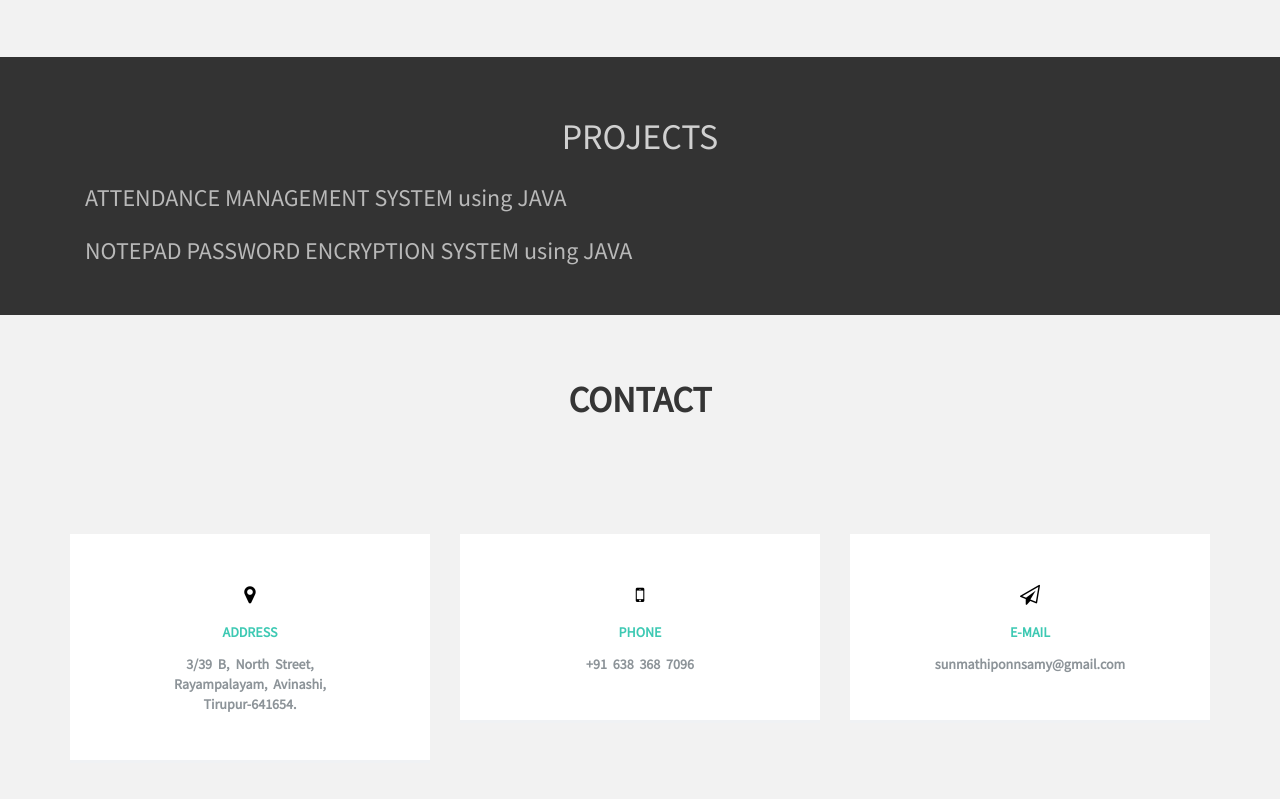
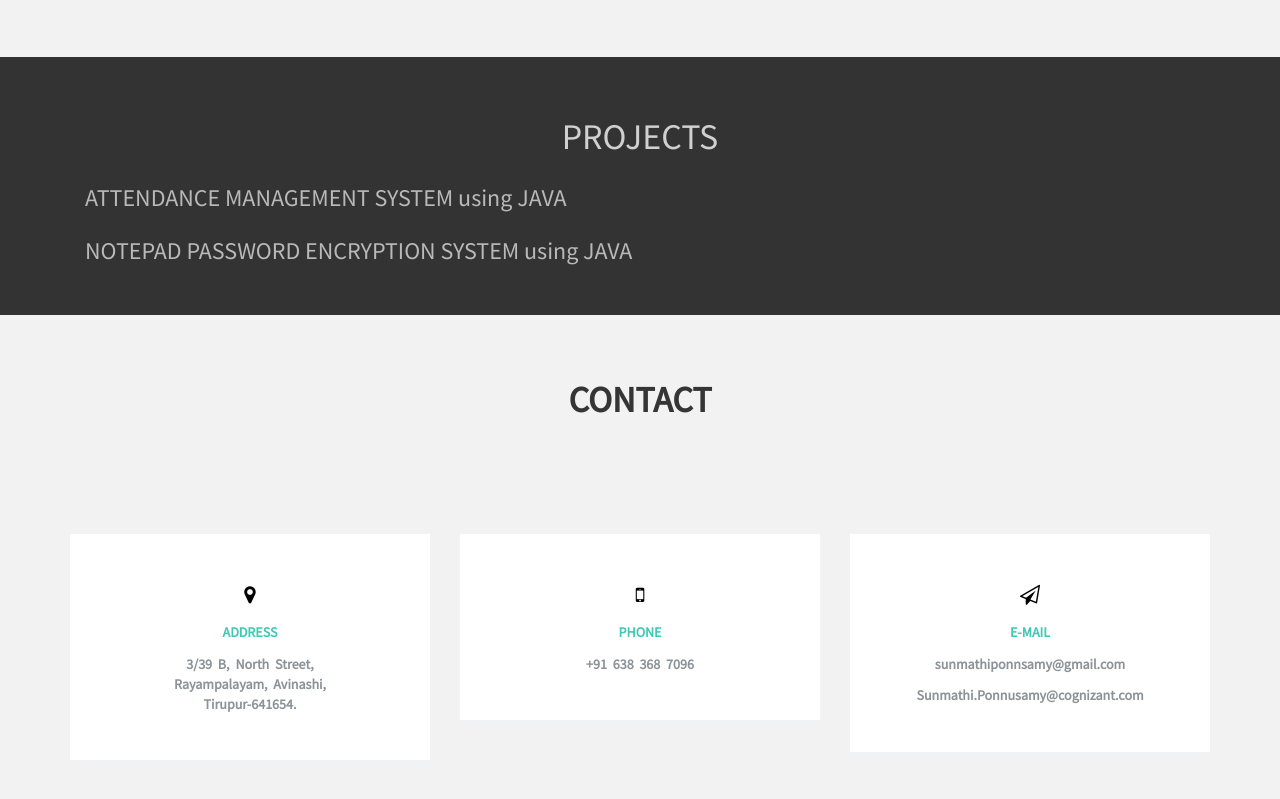
Before and after one commit to SunmathiPonnusamy/SunmathiPonnusamy.github.io, a plain HTML site: page index.html in a window 1280 px wide. Shown: the part 1444-2243 px from the top of the page. Drawn offline with nearby package versions, Linux system fonts and the light colour scheme; a script that the page names is missing.

Commit message:
Update index.html

```diff
--- a/index.html
+++ b/index.html
@@ -154,22 +154,10 @@ Tirupur-641654.</p>
 <p class="icon1"><i class="fa fa-paper-plane-o"></i></p>
 <p class="address">E-MAIL</p>
 <p>sunmathiponnsamy@gmail.com</p>
+<p>Sunmathi.Ponnusamy@cognizant.com</p>
 </div>
 </div>
 </div>
-
-<!-- <div class="social1">
-                <ul class="social-button1">
-                  <li><a href="https://facebook.com/saranya.thangavel.92" target="_blank" class="scl-btn"><i class="fa fa-facebook"></i></a></li>
-                  <li><a href="#" class="scl-btn"><i class="fa fa-twitter"></i></a></li>
-                  <li><a href="mailto:saranyamca70@gmail.com" class="scl-btn"><i class="fa fa-envelope"></i></a></li>
-                </ul>
-              </div>
-
-
-</div>
-</div>
-</div>-->
 
     </section>
     <a href="#" class="back-to-top">Back to Top</a>
```
